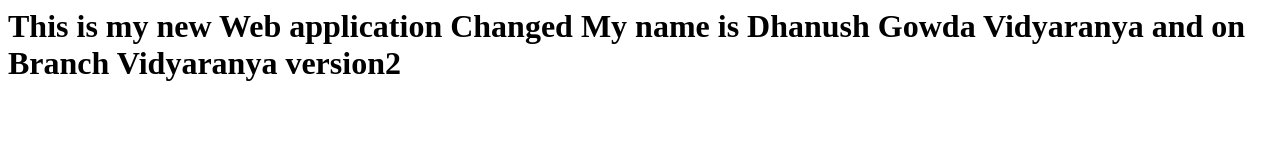
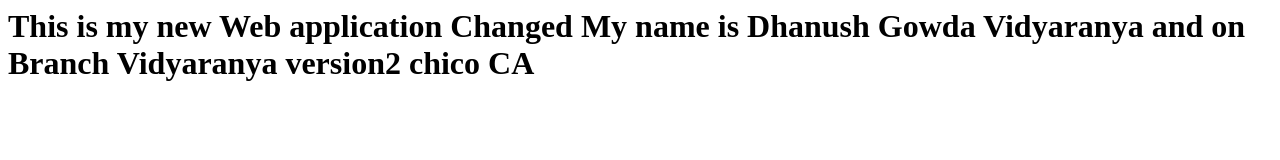
Before and after one commit to rakshithamj1996/jenkinsdemo, a plain HTML site: page index.html in a window 1280 px wide. Drawn offline with Linux system fonts and the light colour scheme.

Commit message:
Update index.html

```diff
--- a/index.html
+++ b/index.html
@@ -1,6 +1,6 @@
 <html>
 <body>
 <h1>This is my new Web application
-Changed My name is Dhanush Gowda Vidyaranya and on Branch Vidyaranya version2</h1>
+Changed My name is Dhanush Gowda Vidyaranya and on Branch Vidyaranya version2 chico CA</h1>
 </body>
 </html>
```
